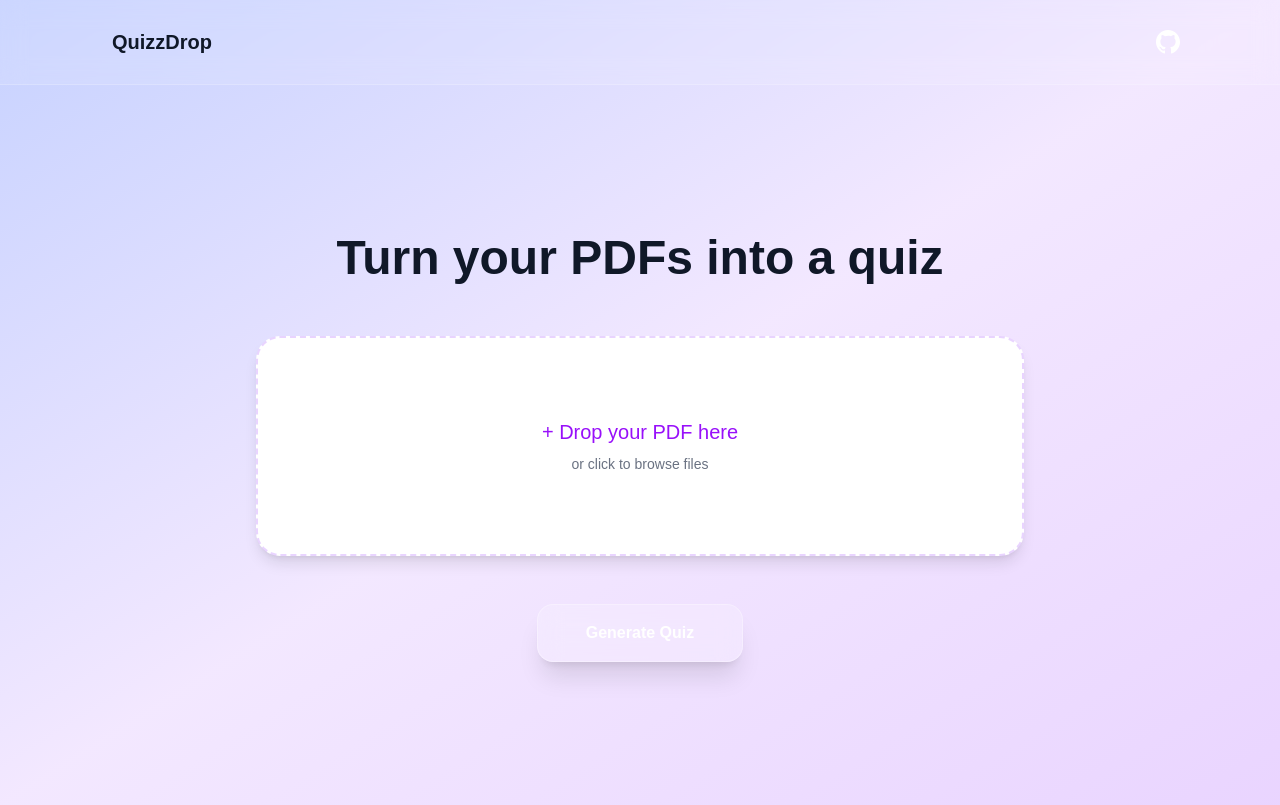
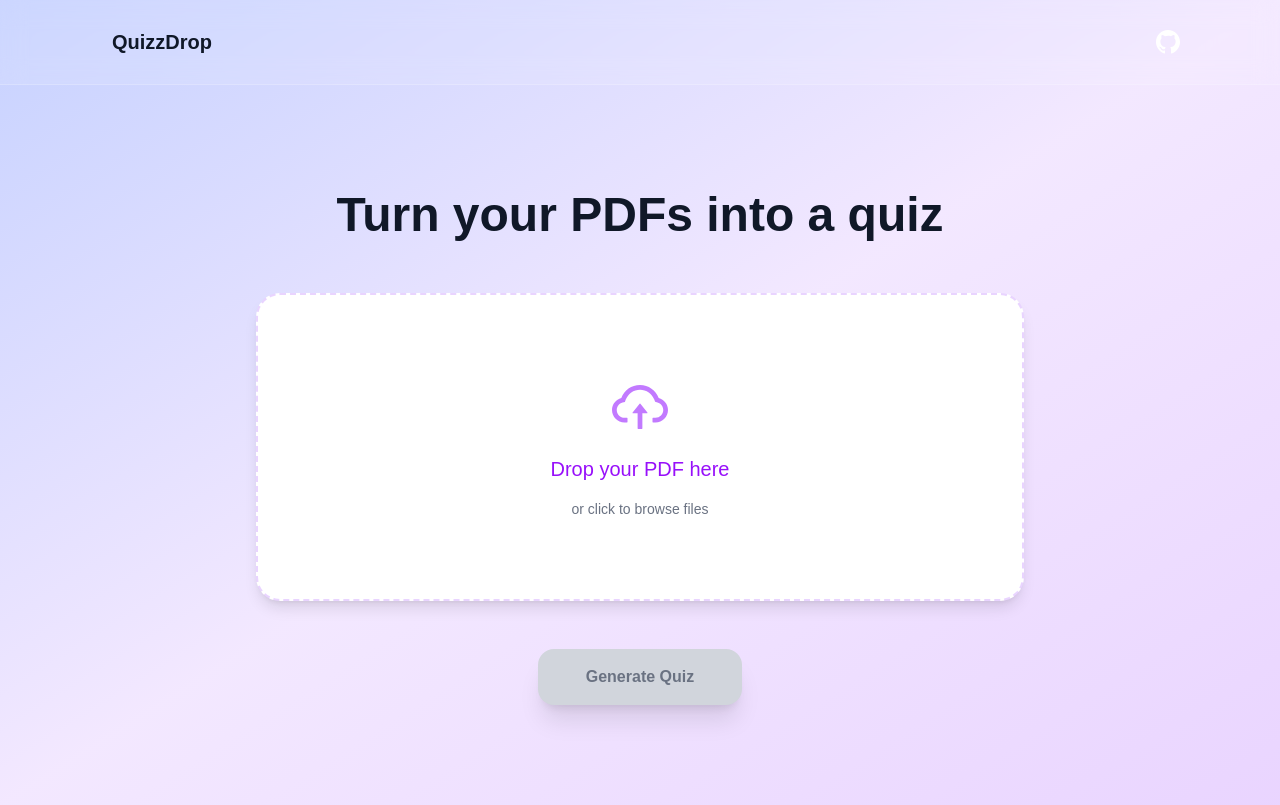
Before and after one commit to raahimanowar/quizzdrop, a Next.js app: page / in a window 1280 px wide. Built offline with nearby package versions, Linux system fonts and the light colour scheme.

Commit message:
add: file upload functionality

```diff
--- a/app/page.tsx
+++ b/app/page.tsx
@@ -1,6 +1,69 @@
+'use client';
+
+import { AiOutlineCloudUpload } from 'react-icons/ai';
+import { useState, useRef } from 'react';
+
 export default function Home() {
+  const [dragActive, setDragActive] = useState(false);
+  const [uploadedFile, setUploadedFile] = useState<File | null>(null);
+  const [showToast, setShowToast] = useState(false);
+  const inputRef = useRef<HTMLInputElement>(null);
+
+  const showErrorToast = () => {
+    setShowToast(true);
+    setTimeout(() => setShowToast(false), 3000);
+  };
+
+  const handleDrag = (e: React.DragEvent) => {
+    e.preventDefault();
+    e.stopPropagation();
+    if (e.type === "dragenter" || e.type === "dragover") {
+      setDragActive(true);
+    } else if (e.type === "dragleave") {
+      setDragActive(false);
+    }
+  };
+
+  const handleDrop = (e: React.DragEvent) => {
+    e.preventDefault();
+    e.stopPropagation();
+    setDragActive(false);
+
+    if (e.dataTransfer.files && e.dataTransfer.files[0]) {
+      const file = e.dataTransfer.files[0];
+      if (file.type === "application/pdf") {
+        setUploadedFile(file);
+      } else {
+        showErrorToast();
+      }
+    }
+  };
+
+  const handleFileSelect = (e: React.ChangeEvent<HTMLInputElement>) => {
+    if (e.target.files && e.target.files[0]) {
+      const file = e.target.files[0];
+      if (file.type === "application/pdf") {
+        setUploadedFile(file);
+      } else {
+        showErrorToast();
+      }
+    }
+  };
+
+  const openFileDialog = () => {
+    inputRef.current?.click();
+  };
   return (
     <div className="min-h-screen bg-gradient-to-br from-indigo-200 via-purple-100 to-purple-200">
+      {showToast && (
+        <div className="fixed top-20 left-1/2 transform -translate-x-1/2 z-[60] bg-red-500 text-white px-6 py-3 rounded-lg shadow-lg animate-bounce">
+          <div className="flex items-center space-x-2">
+            <span className="text-xl font-bold">X</span>
+            <span className="font-medium">Please upload a PDF file only</span>
+          </div>
+        </div>
+      )}
+
       <nav className="w-full bg-white/10 backdrop-blur-md border-b border-white/20 sticky top-0 z-50">
         <div className="max-w-6xl mx-auto px-6 py-4 flex justify-between items-center">
           <div className="text-gray-900 px-6 py-3">
@@ -27,16 +90,51 @@ export default function Home() {
             Turn your PDFs into a quiz
           </h1>
 
-          <div className="bg-white border-2 border-purple-200 border-dashed rounded-3xl p-20 hover:border-purple-400 hover:bg-purple-50/30 transition-all duration-300 cursor-pointer shadow-lg">
-            <div className="text-purple-600 text-xl font-medium">
-              + Drop your PDF here
-            </div>
-            <div className="text-gray-500 text-sm mt-2">
-              or click to browse files
+          <div
+            className={`bg-white border-2 border-dashed rounded-3xl p-20 transition-all duration-300 cursor-pointer shadow-lg ${
+              dragActive
+                ? 'border-purple-500 bg-purple-100/50'
+                : uploadedFile
+                ? 'border-green-400 bg-green-50/30'
+                : 'border-purple-200 hover:border-purple-400 hover:bg-purple-50/30'
+            }`}
+            onDragEnter={handleDrag}
+            onDragLeave={handleDrag}
+            onDragOver={handleDrag}
+            onDrop={handleDrop}
+            onClick={openFileDialog}
+          >
+            <input
+              ref={inputRef}
+              type="file"
+              accept=".pdf"
+              onChange={handleFileSelect}
+              className="hidden"
+              aria-label="Upload PDF file"
+            />
+            <div className="flex flex-col items-center space-y-4">
+              <AiOutlineCloudUpload className={`w-16 h-16 ${
+                uploadedFile ? 'text-green-500' : 'text-purple-400'
+              }`} />
+              <div className={`text-xl font-medium ${
+                uploadedFile ? 'text-green-600' : 'text-purple-600'
+              }`}>
+                {uploadedFile ? `✓ ${uploadedFile.name}` : 'Drop your PDF here'}
+              </div>
+              <div className="text-gray-500 text-sm">
+                {uploadedFile ? 'File ready for quiz generation' : 'or click to browse files'}
+              </div>
             </div>
           </div>
 
-          <button className="bg-white/20 backdrop-blur-md border border-white/30 hover:bg-white/30 text-white font-semibold px-12 py-4 rounded-2xl transition-all duration-300 shadow-xl hover:shadow-2xl transform hover:-translate-y-1 hover:scale-105">
+          <button
+            className={`font-semibold px-12 py-4 rounded-2xl transition-all duration-300 shadow-xl transform hover:-translate-y-1 hover:scale-105 ${
+              uploadedFile
+                ? 'bg-white/20 backdrop-blur-md border border-white/30 hover:bg-white/30 text-white hover:shadow-2xl cursor-pointer'
+                : 'bg-gray-300 text-gray-500 cursor-not-allowed'
+            }`}
+            disabled={!uploadedFile}
+          >
             Generate Quiz
           </button>
         </div>
```
Also changed, not shown: package.json (+5 -4 lines), 1 other file (tests, documents, lock files or other folders).
